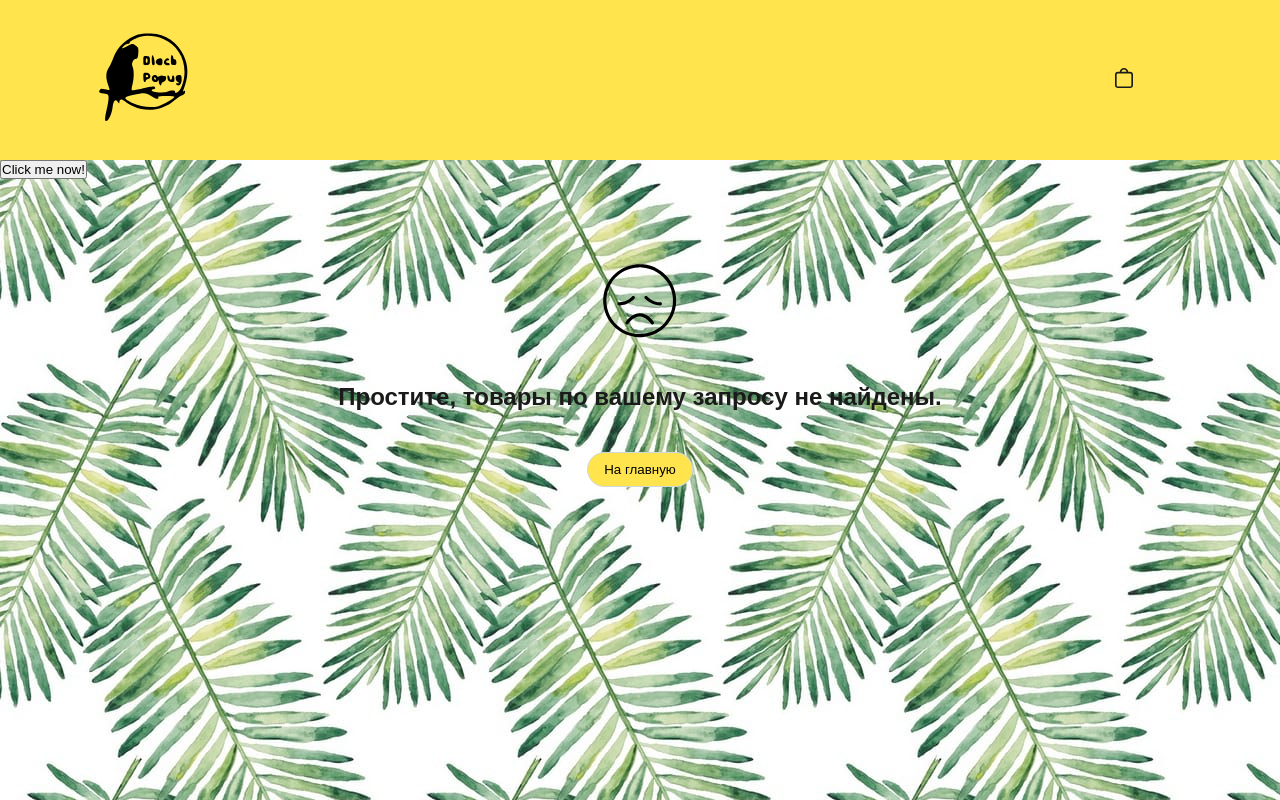
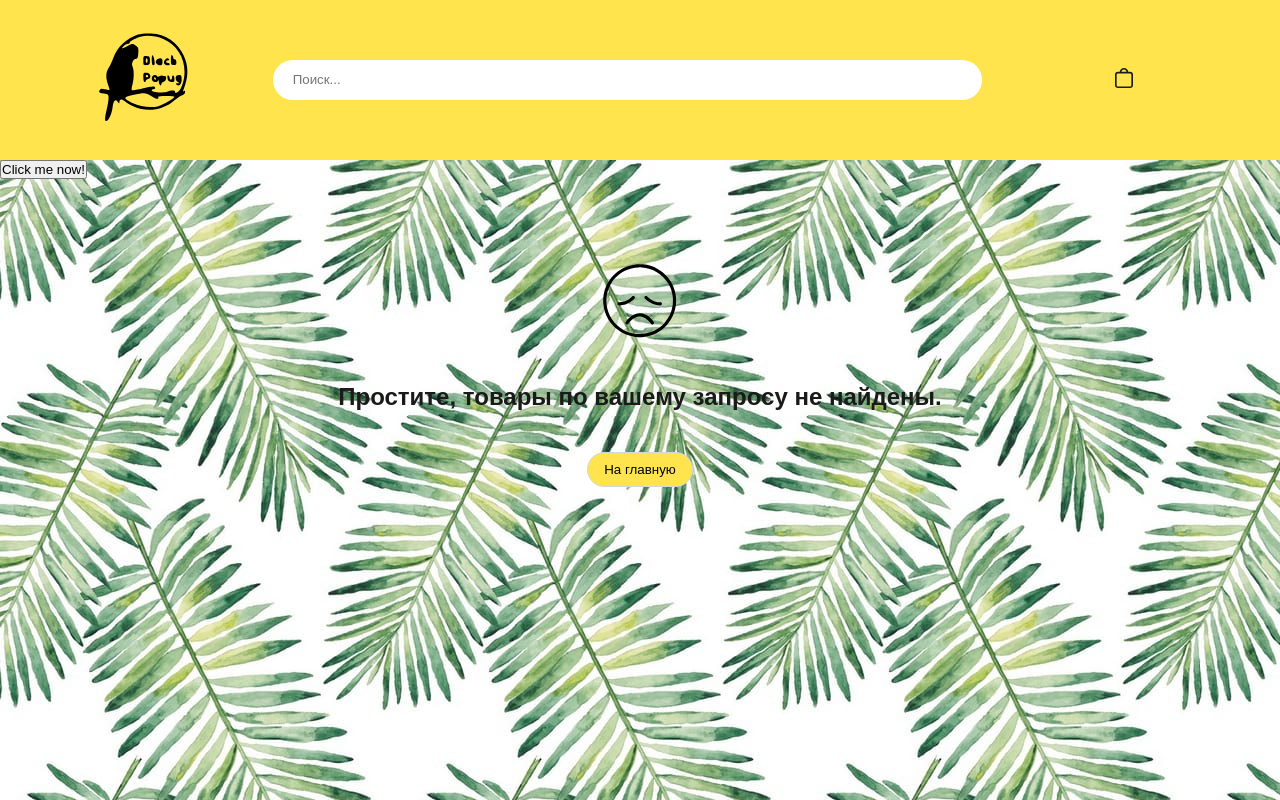
Before and after one commit to RinaBoronina/ParrotFood, a React (Create React App) app: page /notfoundProduct in a window 1280 px wide. Shown: the top 800 px of the page. Built offline with nearby package versions, Linux system fonts and the light colour scheme; no server answers; some icons are missing; the HTML template or start-up script is replaced by a standard one.

Commit message:
переход на страницу не найден продукт и назад

```diff
--- a/src/App.js
+++ b/src/App.js
@@ -143,7 +143,6 @@ function App() {
                                 path="/notfoundProduct"
                                 element={
                                     <NotFoundProductPage
-                                        search={search}
                                         setSearch={setSearch}
                                     />
                                 }
--- a/src/components/CardList/CardList.jsx
+++ b/src/components/CardList/CardList.jsx
@@ -7,6 +7,7 @@ export const CardList = ({ cards, userId, changeLikeCard }) => {
         <div className="cards">
             {cards.map((elem) => {
                 return (
+                    <>
                         <Card
                             key={elem._id}
                             {...elem}
@@ -14,6 +15,7 @@ export const CardList = ({ cards, userId, changeLikeCard }) => {
                             userId={userId}
                             changeLikeCard={changeLikeCard}
                         />
+                    </>
                 );
             })}
         </div>
--- a/src/components/Header/Header.jsx
+++ b/src/components/Header/Header.jsx
@@ -7,7 +7,6 @@ import { useLocation } from 'react-router-dom';
 
 export const Header = (props) => {
     const setSearchQuery = (path) => {
-        // console.log(path);
         props.setSearch(path);
     };
 
@@ -20,7 +19,8 @@ export const Header = (props) => {
                     <div className="header__logo">
                         <Logo />
                     </div>
-                    {location.pathname === '/' ? (
+                    {location.pathname === '/' ||
+                    location.pathname === '/notfoundProduct' ? (
                         <Search setSearch={setSearchQuery} />
                     ) : (
                         ''
--- a/src/pages/CatalogProducts/CatalogProducts.jsx
+++ b/src/pages/CatalogProducts/CatalogProducts.jsx
@@ -1,18 +1,10 @@
 import React from 'react';
 import { CardList } from '../../components/CardList/CardList';
 import './catalogProduct.css';
-import NotFoundProductPage from '../NotFoundProductPage/NotFoundProductPage';
-import { Link, Route, Routes } from 'react-router-dom';
+import { Navigate } from 'react-router-dom';
 import SortCards from '../../components/SortCards/SortCards';
 
-const CatalogProducts = ({
-    cards,
-    user,
-    changeLikeCard,
-    search,
-    setSearch,
-    onSort,
-}) => {
+const CatalogProducts = ({ cards, user, changeLikeCard, search, onSort }) => {
     const getEndings = (num) => {
         const res = num % 10;
         if (res === 1) {
@@ -37,7 +29,7 @@ const CatalogProducts = ({
                 ''
             )}
             {search && cards.length === 0 ? (
-                <NotFoundProductPage setSearch={setSearch} />
+                <Navigate to="/notfoundProduct"></Navigate>
             ) : (
                 ''
             )}
--- a/src/pages/CatalogProducts/catalogProduct.css
+++ b/src/pages/CatalogProducts/catalogProduct.css
@@ -3,4 +3,5 @@
     font-size: 28px;
     line-height: 114%;
     color: #1a1a1a;
+    margin-bottom: 30px;
 }
--- a/src/pages/NotFoundProductPage/NotFoundProductPage.jsx
+++ b/src/pages/NotFoundProductPage/NotFoundProductPage.jsx
@@ -1,9 +1,9 @@
 import React from 'react';
 import svg from '../NotFoundPage/svg.svg';
 import './notFoundProductPage.css';
-import { Link } from 'react-router-dom';
+import { Link, NavLink } from 'react-router-dom';
 
-const NotFoundProductPage = ({ search, setSearch }) => {
+const NotFoundProductPage = ({ setSearch }) => {
     return (
         <>
             <div className="container">
@@ -21,7 +21,10 @@ const NotFoundProductPage = ({ search, setSearch }) => {
                         {/* Как обнулить значение в инпуте ??? */}
                         <button
                             className="notFoundProductPage__btn"
-                            onClick={() => setSearch('')}
+                            onClick={() => {
+                                setSearch('');
+                                <NavLink to="/"></NavLink>;
+                            }}
                         >
                             На главную
                         </button>
```
Lines whose indentation alone changed are shown as unchanged.
